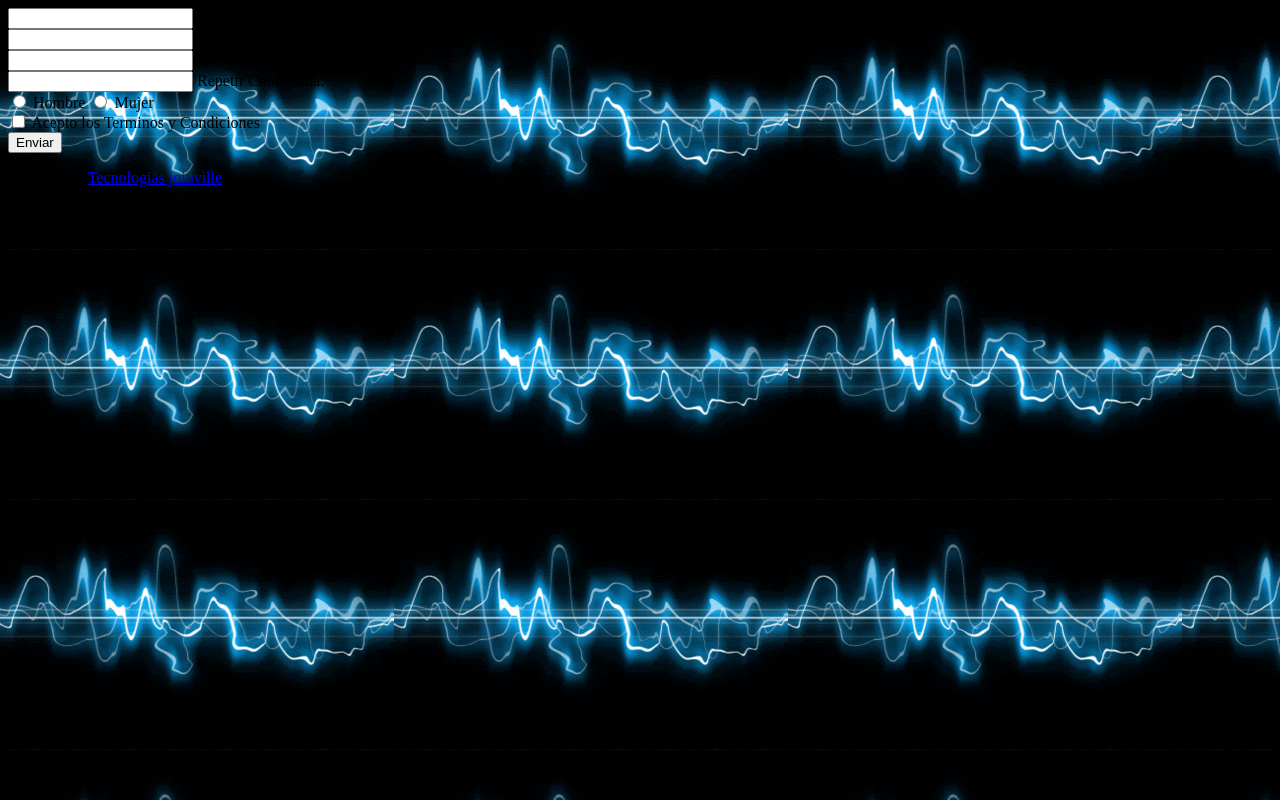
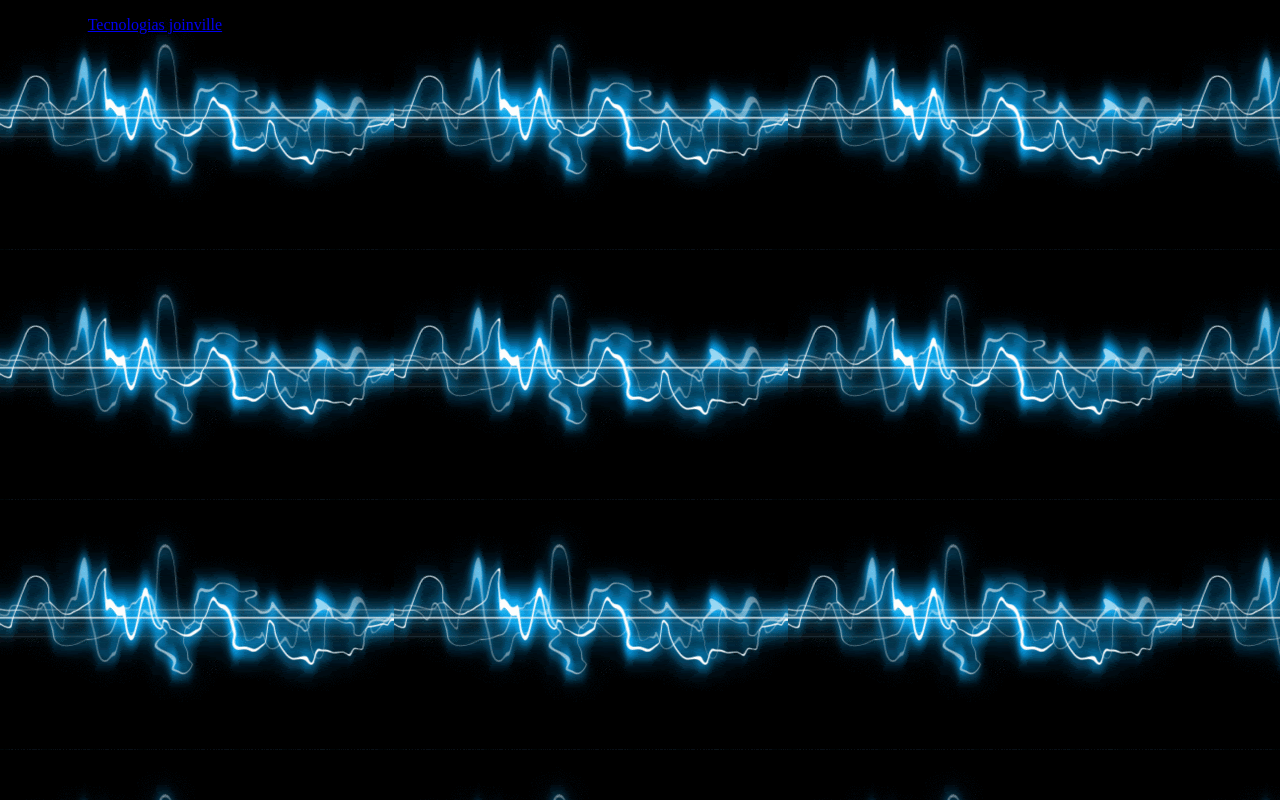
Before and after one commit to desenvolvedorIcotrade/Eletrica, a plain HTML site: page index.html in a window 1280 px wide. Drawn offline with Linux system fonts and the light colour scheme.

Commit message:
Update index.html

```diff
--- a/index.html
+++ b/index.html
@@ -3,44 +3,8 @@
  <head>
 
 
-	<div class="contenedor-formulario">
-		<div class="wrap">
-			<form action="" class="formulario" name="formulario_registro" method="get">
-				<div>
-					<div class="input-group">
-						<input type="text" id="nombre" name="nombre">
-						<label class="label" for="nombre">Nombre:</label>
-					</div>
-					<div class="input-group">
-						<input type="email" id="correo" name="correo">
-						<label class="label" for="correo">Correo:</label>
-					</div>
-					<div class="input-group">
-						<input type="password" id="pass" name="pass">
-						<label class="label" for="pass">Contraseña:</label>
-					</div>
-					<div class="input-group">
-						<input type="password" id="pass2" name="pass2">
-						<label class="label" for="pass2">Repetir Contraseña:</label>
-					</div>
-					<div class="input-group radio">
-						<input type="radio" name="sexo" id="hombre" value="Hombre">
-						<label for="hombre">Hombre</label>
-						<input type="radio" name="sexo" id="mujer" value="Mujer">
-						<label for="mujer">Mujer</label>
-					</div>
-					<div class="input-group checkbox">
-						<input type="checkbox" name="terminos" id="terminos" value="true">
-						<label for="terminos">Acepto los Terminos y Condiciones</label>
-					</div>
 
-					<input type="submit" id="btn-submit" value="Enviar">
-				</div>
-			</form>
-		</div>
-	</div>
 
-	<script src="js/formulario.js"></script>
 </head>
 
 
```
